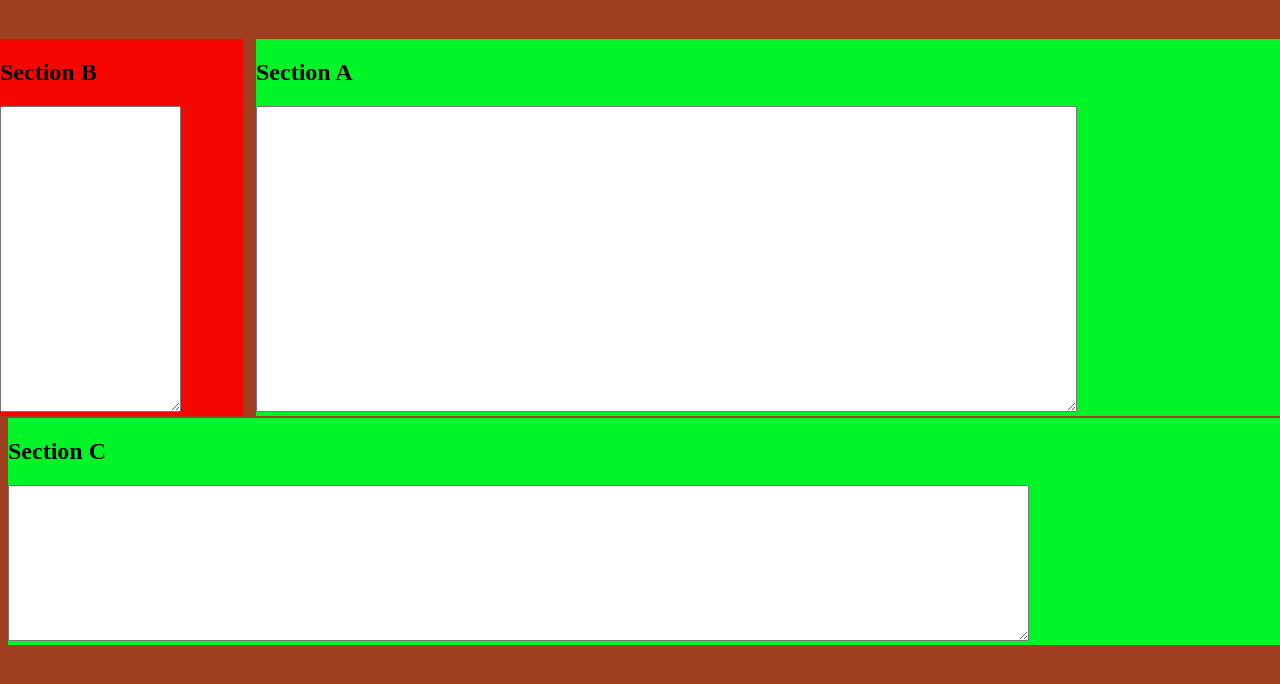
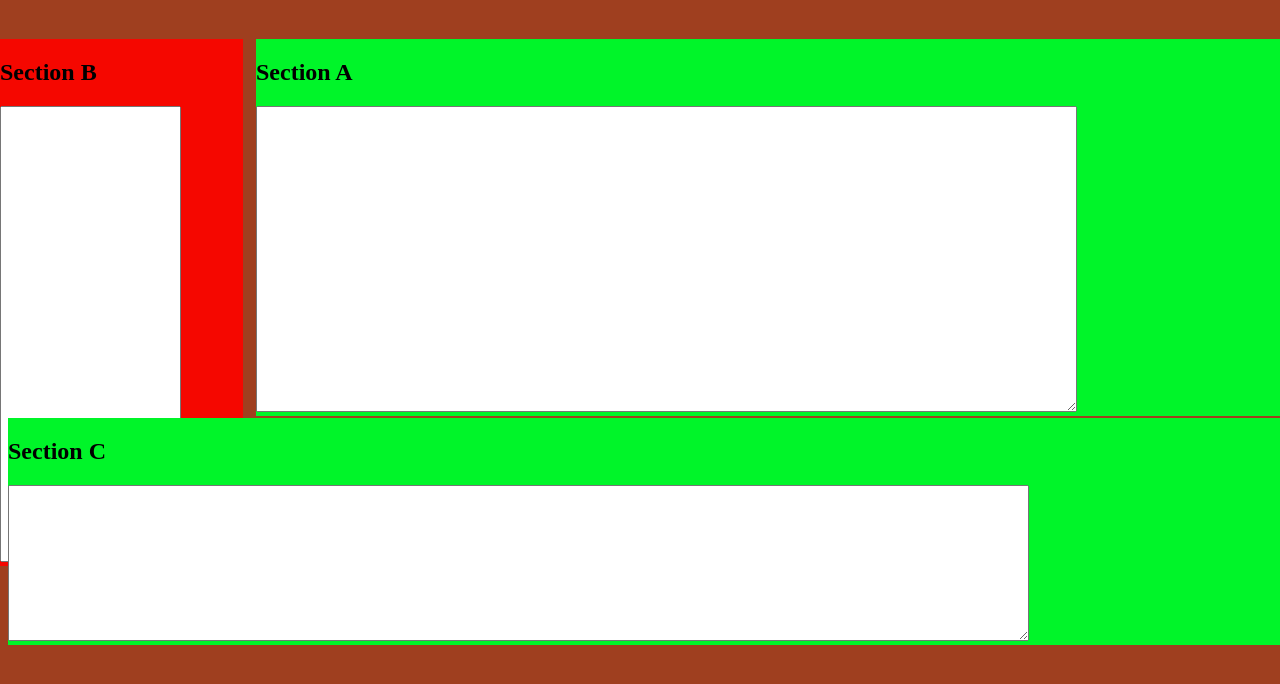
Before and after one commit to retropieman/Cornell-Notes-Editor, a plain HTML site: page index.html in a window 1280 px wide. Shown: the part 62-746 px from the top of the page. Drawn offline with Linux system fonts and the light colour scheme.

Commit message:
Update index.html

```diff
--- a/index.html
+++ b/index.html
@@ -47,7 +47,7 @@ top: 1px;
 
 <div id="sectb" class="section">
 <h2>Section B</h2>
-<textarea rows="20" cols="20">
+<textarea rows="30" cols="20">
 </textarea>
 </div>
 </body>
```
